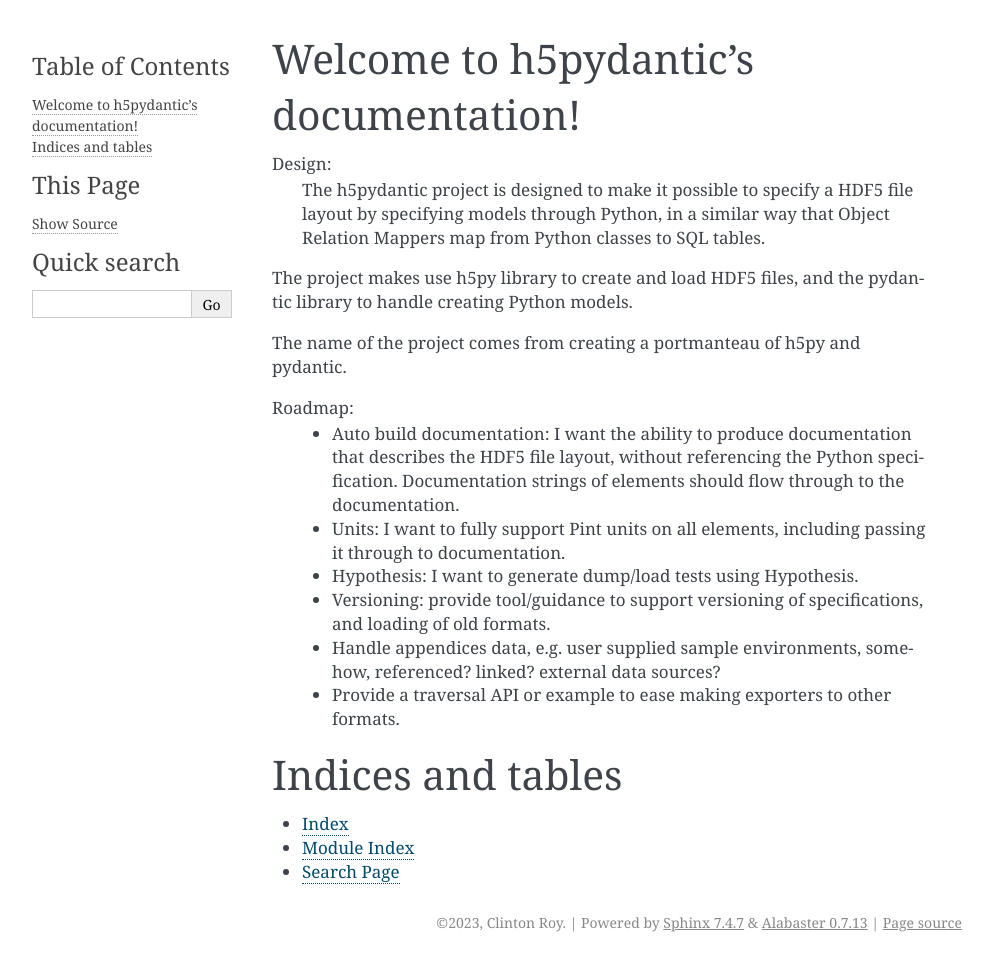
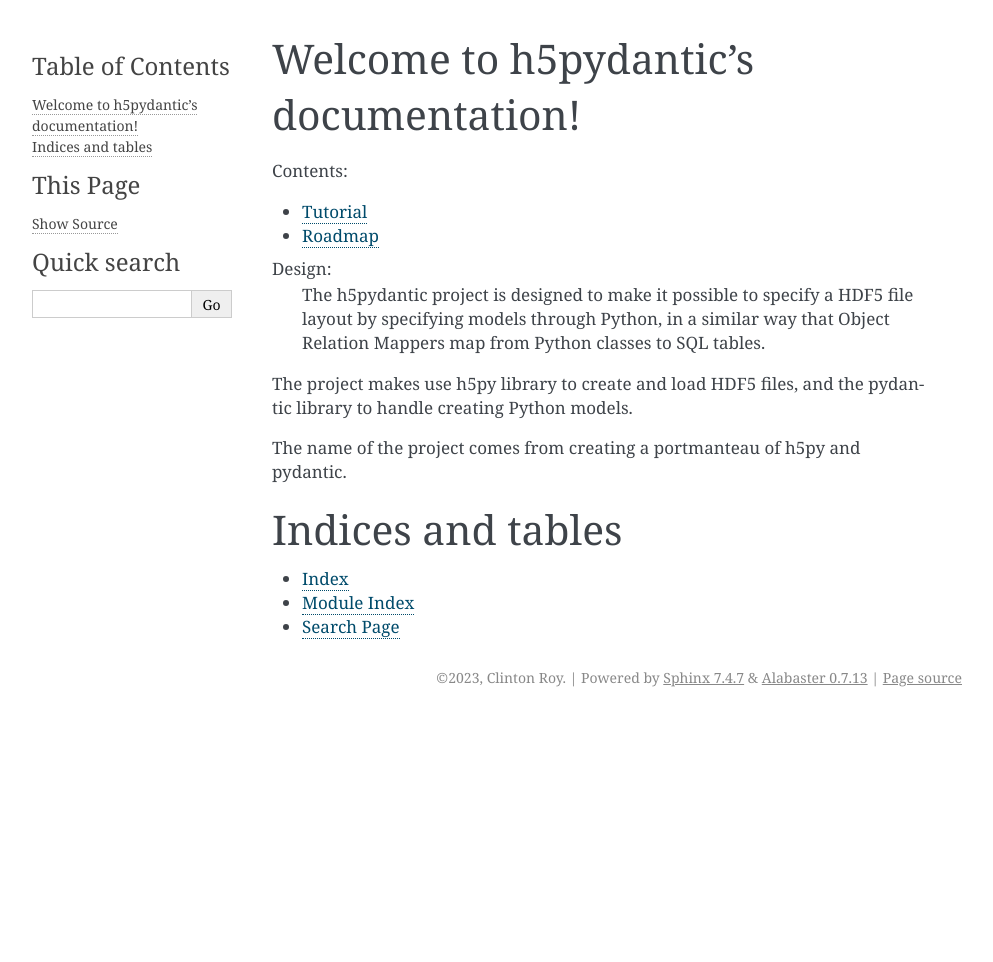
Before and after one commit to illumion-ltd/h5pydantic, a Sphinx documentation site: the page built from docs/index.rst, in a window 1280 px wide. Shown: the whole page, without its empty margins (148-1141 px from the left). Built offline with Sphinx 7.4.7, drawn with Linux system fonts in a browser that asks for light colours; after the commit the page ends 900 px from its top, so only the background shows below that.

Commit message:
DOCS: break out a few things.

```diff
--- a/docs/index.rst
+++ b/docs/index.rst
@@ -9,6 +9,9 @@
 .. toctree::
    :maxdepth: 2
    :caption: Contents:
+
+   tutorial
+   roadmap
 
 Design:
  The h5pydantic project is designed to make it possible to specify a
@@ -22,21 +25,6 @@
 The name of the project comes from creating a portmanteau of
 h5py and pydantic.
 
-Roadmap:
- * Auto build documentation: I want the ability to produce
-   documentation that describes the HDF5 file layout, without
-   referencing the Python specification. Documentation strings of
-   elements should flow through to the documentation.
- * Units: I want to fully support Pint units on all elements,
-   including passing it through to documentation.
- * Hypothesis: I want to generate dump/load tests using Hypothesis.
- * Versioning: provide tool/guidance to support versioning of
-   specifications, and loading of old formats.
- * Handle appendices data, e.g. user supplied sample environments,
-   somehow, referenced? linked? external data sources?
- * Provide a traversal API or example to ease making exporters to
-   other formats.
-
 Indices and tables
 ==================
 
```
